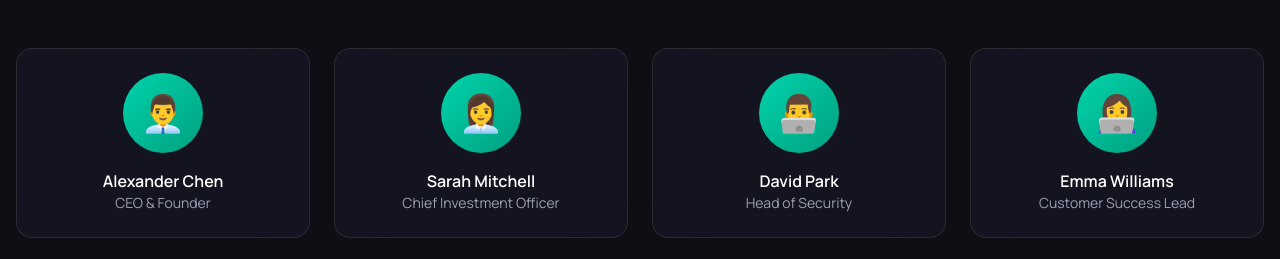
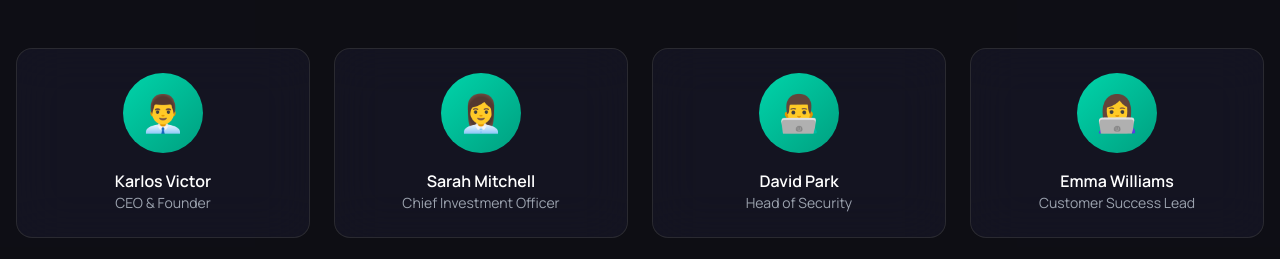
Before and after one commit to smilethroughthebs/smile-through-the-bs, a Next.js app in the folder frontend/: page /about in a window 1280 px wide. Shown: the part 2802-3061 px from the top of the page. Built offline with nearby package versions, Linux system fonts and the light colour scheme.

Commit message:
Update: CEO name to Karlos Victor

```diff
--- a/frontend/app/about/page.tsx
+++ b/frontend/app/about/page.tsx
@@ -59,7 +59,7 @@ const timeline = [
 ];
 
 const team = [
-  { name: 'Alexander Chen', role: 'CEO & Founder', image: '👨‍💼' },
+  { name: 'Karlos Victor', role: 'CEO & Founder', image: '👨‍💼' },
   { name: 'Sarah Mitchell', role: 'Chief Investment Officer', image: '👩‍💼' },
   { name: 'David Park', role: 'Head of Security', image: '👨‍💻' },
   { name: 'Emma Williams', role: 'Customer Success Lead', image: '👩‍💻' },
```
